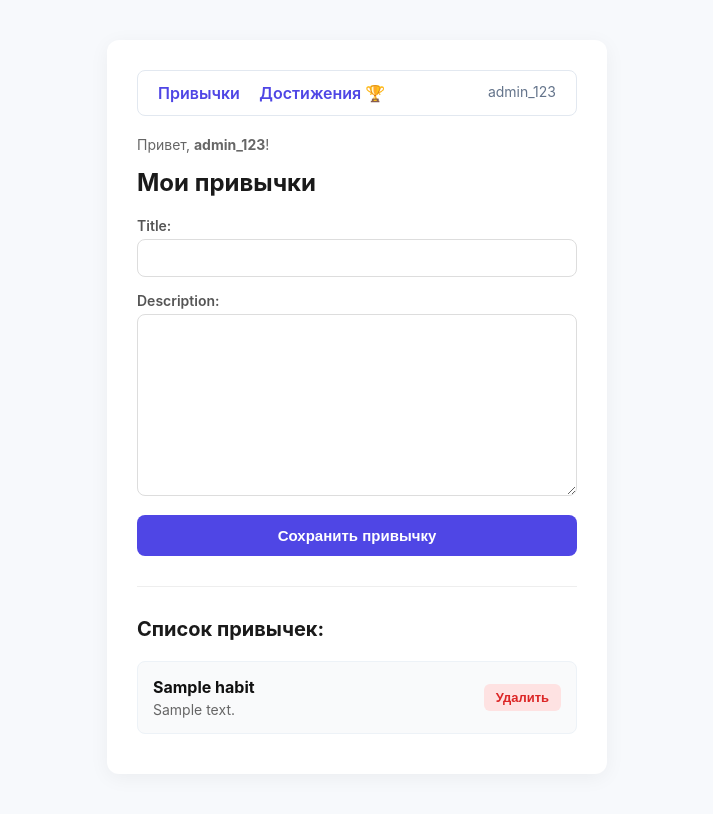
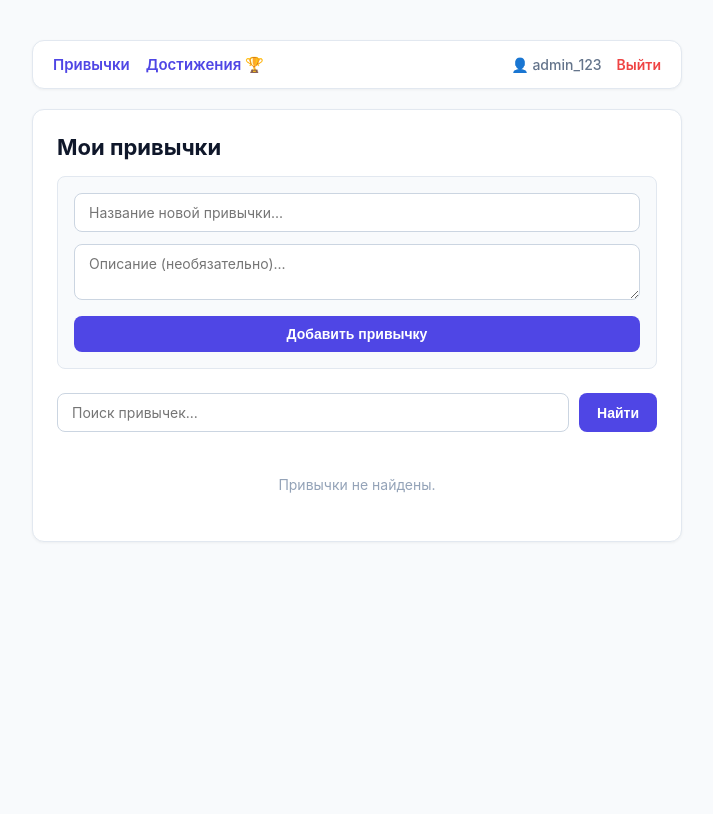
Before and after one commit to chelovekmen1/django_3, a Django app: page /habits/ in a window 1280 px wide. Shown: the whole page, without its empty margins (283-996 px from the left). After the commit the page ends 542 px from the top, so only its background shows below. Run offline with Django 5.2, Linux system fonts and the light colour scheme; a user stored in the database is signed in; tables that the repository leaves empty hold one stand-in row (values such as "Sample post").

Commit message:
Add files via upload

```diff
--- a/SiteHabits/habits/forms.py
+++ b/SiteHabits/habits/forms.py
@@ -14,7 +14,6 @@ class HabitForm(forms.ModelForm):
         }
 
 class CustomUserCreationForm(UserCreationForm):
-            # Добавляем поле email вручную
     email = forms.EmailField(required=True, label="Email")
 
     class Meta(UserCreationForm.Meta):
@@ -23,7 +22,7 @@ class CustomUserCreationForm(UserCreationForm):
 
     def save(self, commit=True):
         user = super().save(commit=False)
-        user.email = self.cleaned_data['email']  # Сохраняем email в базу
+        user.email = self.cleaned_data['email']
         if commit:
             user.save()
         return user
--- a/SiteHabits/habits/templates/habits.html
+++ b/SiteHabits/habits/templates/habits.html
@@ -2,164 +2,171 @@
 <html lang="ru">
 <head>
     <meta charset="UTF-8">
-    <title>SiteHabits — Трекер привычек</title>
+    <meta name="viewport" content="width=device-width, initial-scale=1.0">
+    <title>Привычки — SiteHabits</title>
     <style>
-        * {
-            box-sizing: border-box;
-            margin: 0;
-            padding: 0;
-        }
+        * { box-sizing: border-box; margin: 0; padding: 0; }
         body {
-            background-color: #f7f9fc;
+            background-color: #f8fafc;
             font-family: -apple-system, BlinkMacSystemFont, "Segoe UI", Roboto, sans-serif;
-            color: #333;
-            display: flex;
-            justify-content: center;
+            color: #1e293b;
             padding: 40px 20px;
         }
         .container {
+            max-width: 650px;
+            margin: 0 auto;
+        }
+        .navbar {
             background: #ffffff;
-            padding: 30px;
+            padding: 14px 20px;
             border-radius: 12px;
-            box-shadow: 0 4px 20px rgba(0, 0, 0, 0.05);
+            margin-bottom: 20px;
+            border: 1px solid #e2e8f0;
+            display: flex;
+            justify-content: space-between;
+            align-items: center;
+            box-shadow: 0 1px 3px rgba(0,0,0,0.05);
+        }
+        .navbar-links {
+            display: flex;
+            gap: 16px;
+        }
+        .navbar-links a {
+            color: #4f46e5;
+            text-decoration: none;
+            font-weight: 600;
+            font-size: 15px;
+        }
+        .navbar-links a:hover { text-decoration: underline; }
+        .user-info {
+            font-size: 14px;
+            color: #64748b;
+            font-weight: 500;
+        }
+        .card {
+            background: #ffffff;
+            border-radius: 12px;
+            padding: 24px;
+            border: 1px solid #e2e8f0;
+            box-shadow: 0 1px 3px rgba(0,0,0,0.05);
+            margin-bottom: 20px;
+        }
+        h1 { font-size: 22px; margin-bottom: 16px; color: #0f172a; }
+        .form-group {
+            background: #f8fafc;
+            padding: 16px;
+            border-radius: 8px;
+            border: 1px solid #e2e8f0;
+            margin-bottom: 24px;
+        }
+        .input-field, textarea {
             width: 100%;
-            max-width: 500px;
-        }
-        h1, h2 {
-            color: #1a1a1a;
-            margin-bottom: 20px;
-            font-size: 24px;
-        }
-        h2 {
-            font-size: 20px;
-            margin-top: 30px;
-        }
-        .habit-form p {
-            margin-bottom: 15px;
-        }
-        .habit-form label {
-            display: block;
-            margin-bottom: 5px;
-            font-weight: 600;
-            font-size: 14px;
-            color: #555;
-        }
-        .habit-form input[type="text"],
-        .habit-form textarea {
-            width: 100%;
-            padding: 10px 12px;
-            border: 1px solid #ddd;
+            padding: 10px 14px;
+            margin-bottom: 12px;
+            border: 1px solid #cbd5e1;
             border-radius: 8px;
             font-size: 14px;
             outline: none;
+            font-family: inherit;
         }
-        .habit-form input[type="text"]:focus,
-        .habit-form textarea:focus {
-            border-color: #4f46e5;
+        .input-field:focus, textarea:focus { border-color: #4f46e5; }
+        .search-box {
+            display: flex;
+            gap: 10px;
+            margin-bottom: 20px;
         }
-        .btn-save {
+        .btn {
             background-color: #4f46e5;
-            color: white;
+            color: #ffffff;
             border: none;
-            padding: 12px 20px;
-            font-size: 15px;
+            padding: 10px 18px;
+            border-radius: 8px;
+            font-size: 14px;
             font-weight: 600;
-            border-radius: 8px;
             cursor: pointer;
             width: 100%;
         }
-        .btn-save:hover {
-            background-color: #4338ca;
+        .btn:hover { background-color: #4338ca; }
+        .btn-search { width: auto; }
+
+        /* Карточка привычки с защитой от вылезания текста */
+        .item-card {
+            background: #ffffff;
+            border: 1px solid #e2e8f0;
+            border-left: 4px solid #4f46e5;
+            padding: 16px;
+            border-radius: 8px;
+            margin-bottom: 12px;
+            position: relative;
+            word-break: break-word; /* Перенос длинных слов и текста */
+            overflow-wrap: break-word;
+            padding-right: 40px; /* Отступ справа, чтобы текст не заходил на крестик */
         }
-        hr {
-            border: none;
-            border-top: 1px solid #eee;
-            margin: 30px 0;
+        .item-card h3 { font-size: 16px; color: #0f172a; margin-bottom: 4px; }
+        .item-card p { font-size: 14px; color: #64748b; }
+
+        /* Кнопка удаления */
+        .delete-btn {
+            position: absolute;
+            top: 14px;
+            right: 15px;
+            color: #ef4444;
+            text-decoration: none;
+            font-size: 16px;
+            font-weight: bold;
         }
-        .habit-list {
-            list-style: none;
-        }
-        .habit-list li {
-            background: #f9fafb;
-            padding: 15px;
-            border-radius: 8px;
-            margin-bottom: 10px;
-            display: flex;
-            justify-content: space-between;
-            align-items: center;
-            border: 1px solid #edf2f7;
-        }
-        .habit-list strong {
-            font-size: 16px;
-            color: #111;
-        }
-        .habit-list p {
-            font-size: 14px;
-            color: #666;
-            margin-top: 4px;
-        }
-        .btn-delete {
-            background-color: #fee2e2;
-            color: #dc2626;
-            border: none;
-            padding: 6px 12px;
-            font-size: 13px;
-            font-weight: 600;
-            border-radius: 6px;
-            cursor: pointer;
-        }
-        .btn-delete:hover {
-            background-color: #fecaca;
-        }
-        .empty-message {
-            text-align: center;
-            color: #888;
-            background: none !important;
-            border: none !important;
-        }
+        .delete-btn:hover { color: #dc2626; }
+
+        .empty-text { color: #94a3b8; text-align: center; padding: 24px 0; font-size: 14px; }
     </style>
 </head>
 <body>
+    <div class="container">
+        <!-- Шапка -->
+        <div class="navbar">
+            <div class="navbar-links">
+                <a href="/habits/">Привычки</a>
+                <a href="/achievements/">Достижения 🏆</a>
+            </div>
+            <div style="display: flex; align-items: center; gap: 15px;">
+                <span class="user-info">👤 {{ request.user.username }}</span>
+                <a href="/logout/" style="color: #ef4444; text-decoration: none; font-size: 14px; font-weight: 600;">Выйти</a>
+            </div>
+        </div>
 
-    <div class="container">
-        <div style="background: #ffffff; padding: 12px 20px; border-radius: 8px; margin-bottom: 20px; border: 1px solid #e2e8f0;">
-            <a href="/habits/" style="color: #4f46e5; text-decoration: none; font-weight: 600; margin-right: 15px;">Привычки</a>
-            <a href="/achievements/" style="color: #4f46e5; text-decoration: none; font-weight: 600; margin-right: 15px;">Достижения 🏆</a>
-            <span style="color: #64748b; font-size: 14px; float: right;">{{ request.user.username }}</span>
-        </div>
-        <div style="display: flex; justify-content: space-between; align-items: center; margin-bottom: 15px;">
-            <span style="font-size: 14px; color: #666;">Привет, <strong>{{ request.user.username }}</strong>!</span>
-        </div>
+        <!-- Основной блок -->
+        <div class="card">
             <h1>Мои привычки</h1>
 
-        <!-- Форма добавления привычки -->
-        <form method="POST" class="habit-form">
+            <!-- Форма добавления -->
+            <form method="POST" class="form-group">
                 {% csrf_token %}
-            {{ form.as_p }}
-            <button type="submit" class="btn-save">Сохранить привычку</button>
+                <input type="text" name="title" placeholder="Название новой привычки..." class="input-field" required>
+                <textarea name="description" placeholder="Описание (необязательно)..." rows="2"></textarea>
+                <button type="submit" class="btn">Добавить привычку</button>
             </form>
 
-        <hr>
+            <!-- Поиск -->
+            <form method="GET" class="search-box">
+                <input type="text" name="q" value="{{ search_query|default:'' }}" placeholder="Поиск привычек..." class="input-field" style="margin-bottom: 0;">
+                <button type="submit" class="btn btn-search">Найти</button>
+            </form>
 
-        <h2>Список привычек:</h2>
-        <ul class="habit-list">
-            {% for habit in habits %}
-                <li>
-                    <div>
-                        <strong>{{ habit.title }}</strong>
-                        <p>{{ habit.description }}</p>
+            <!-- Список -->
+            <div class="items-list">
+                {% for item in habits %}
+                    <div class="item-card">
+                        <h3>{{ item.title }}</h3>
+                        {% if item.description %}
+                            <p>{{ item.description }}</p>
+                        {% endif %}
+                        <a href="/habits/delete/{{ item.id }}/" class="delete-btn" title="Удалить">✕</a>
                     </div>
-
-                    <!-- Кнопка удаления конкретной привычки -->
-                    <form action="/habits/delete/{{ habit.id }}/" method="POST" style="display:inline;">
-                        {% csrf_token %}
-                        <button type="submit" class="btn-delete">Удалить</button>
-                    </form>
-                </li>
                 {% empty %}
-                <li class="empty-message">Пока нет ни одной привычки. Добавь первую!</li>
+                    <div class="empty-text">Привычки не найдены.</div>
                 {% endfor %}
-        </ul>
+            </div>
+        </div>
     </div>
 </body>
 </html>
--- a/SiteHabits/habits/views.py
+++ b/SiteHabits/habits/views.py
@@ -1,5 +1,7 @@
+from re import search
+
 from django.shortcuts import render, redirect, get_object_or_404
-from django.contrib.auth import login
+from django.contrib.auth import login, logout
 from .forms import HabitForm
 from .models import Habit, Achieve
 from .forms import CustomUserCreationForm
@@ -9,16 +11,24 @@ from django.utils import timezone
 
 def my_views(request):
     if request.method == 'POST':
-        form = HabitForm(request.POST)
-        if form.is_valid():
-            form.save()
-            return redirect('.')
+        title = request.POST.get('title')
+        description = request.POST.get('description')
+
+        if title:
+            Habit.objects.create(
+                user = request.user,
+                title = title,
+                description = description
+            )
+            return redirect('/habits/')
+    search_qwerty = request.GET.get('q', '')
+    if search_qwerty:
+        habits = Habit.objects.filter(user=request.user, title__icontains=search_qwerty)
     else:
-        form = HabitForm()
+        habits = Habit.objects.filter(user=request.user)
 
-        habits = Habit.objects.all()
 
-    return render(request, 'habits.html', {'form': form, 'habits': habits})
+    return render(request, 'habits.html', {'habits': habits, 'search_qwerty': search_qwerty})
 
 def delete_habit(request, habit_id):
     habit = get_object_or_404(Habit, id=habit_id)
@@ -66,9 +76,20 @@ def achievements_view(request):
             )
             return redirect('/achievements/')
 
-    return render(request, 'achievements.html', {'achievements': achievements})
+    search_qwerty = request.GET.get('q', '')
+
+    if search_qwerty:
+        achievements = Achieve.objects.filter(user=request.user, title__icontains=search_qwerty)
+    else:
+        achievements = Achieve.objects.filter(user=request.user)
+
+    return render(request, 'achievements.html', {'achievements': achievements, 'search_qwerty': search_qwerty})
 
 def delete_achievement(request, achieve_id):
     achievement = Achieve.objects.filter(id=achieve_id, user=request.user)
     achievement.delete()
     return redirect('/achievements/')
+
+def logout_view(request):
+    logout(request)
+    return redirect('/login/')
--- a/SiteHabits/sitehabits/urls.py
+++ b/SiteHabits/sitehabits/urls.py
@@ -1,11 +1,14 @@
 from django.urls import path
-from habits.views import my_views, delete_habit, register_view, login_view, achievements_view, delete_achievement
+from django.contrib import admin
+from habits.views import my_views, delete_habit, register_view, login_view, achievements_view, delete_achievement, logout_view
 
 urlpatterns = [
     path('habits/', my_views),
     path('habits/delete/<int:habit_id>/', delete_habit),
-    path('register/', register_view),
+    path('', register_view),
     path('login/', login_view),
     path('achievements/', achievements_view),
     path('achievements/delete/<int:achieve_id>/', delete_achievement),
+    path('admin/', admin.site.urls),
+    path('logout/', logout_view, name='logout'),
 ]
```
Also changed, not shown: SiteHabits/habits/admin.py (+7 -0 lines), SiteHabits/habits/templates/achievements.html (+110 -48 lines), SiteHabits/db.sqlite3. Lines whose indentation alone changed are shown as unchanged.
